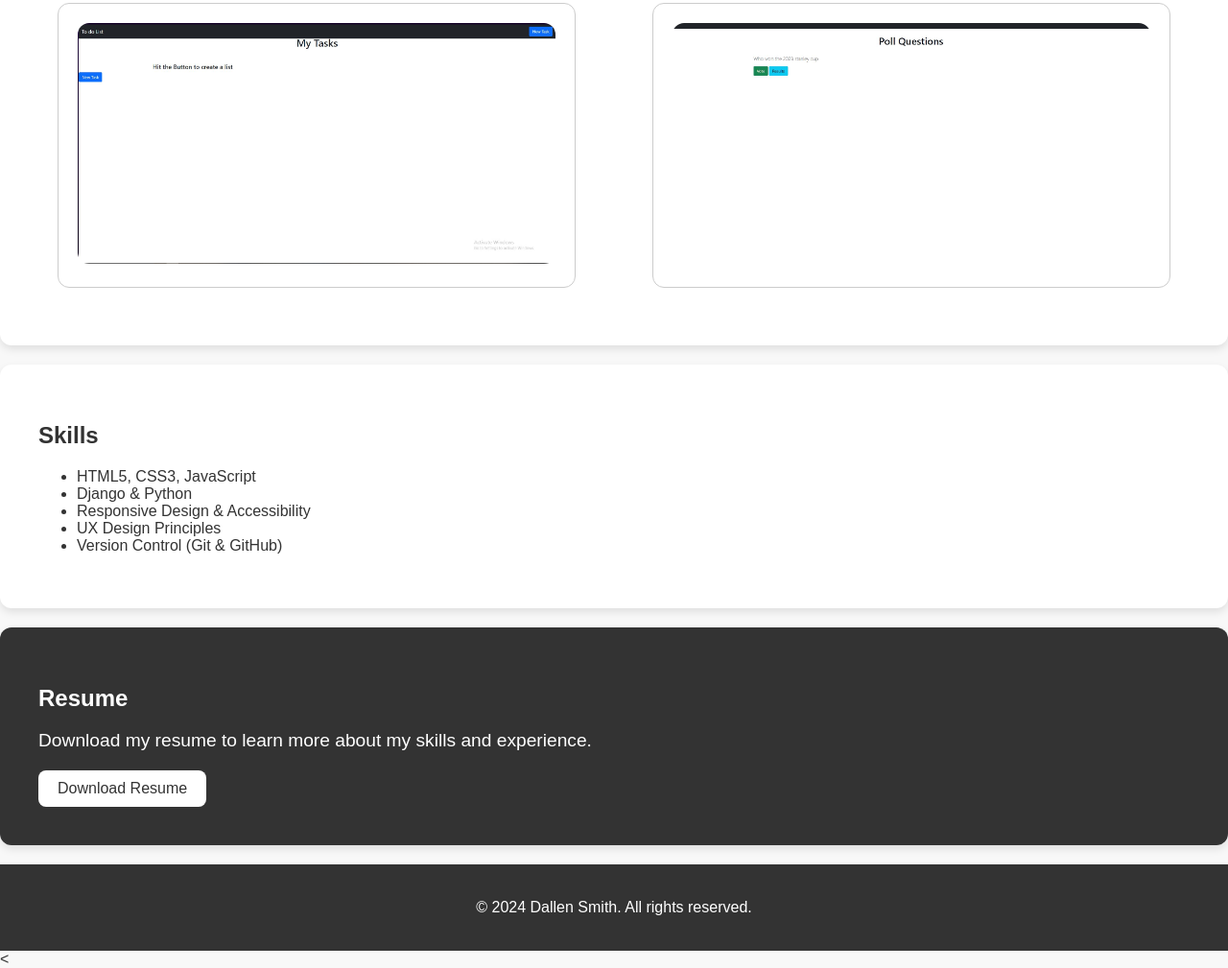
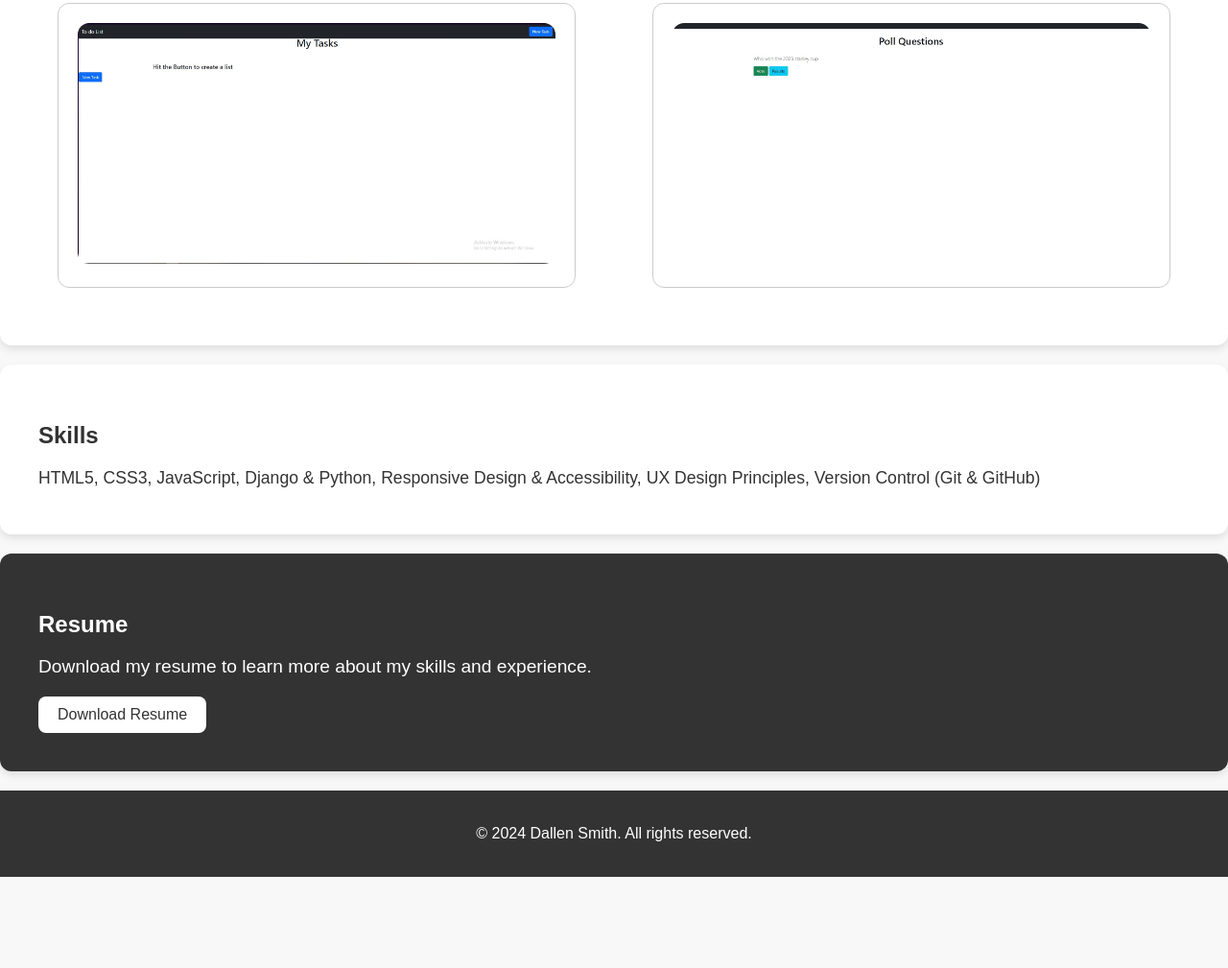
Before and after one commit to dallensmith93/Job-Portfolio, a plain HTML site: page index.html in a window 1280 px wide. Shown: the part 1136-2145 px from the top of the page at 96% size. After the commit the page ends 2050 px from the top, so only its background shows below. Drawn offline with Linux system fonts and the light colour scheme.

Commit message:
changed the Skills section to look nicer

```diff
--- a/index.html
+++ b/index.html
@@ -44,11 +44,11 @@
 
   <section id="skills">
     <h2>Skills</h2>
-    <ul>
-      <li>HTML5, CSS3, JavaScript</li>
-      <li>Django & Python</li>
-      <li>Responsive Design & Accessibility</li>
-      <li>UX Design Principles</li>
+    <ul class="skills-list">
+      <li>HTML5, CSS3, JavaScript,</li>
+      <li>Django & Python,</li>
+      <li>Responsive Design & Accessibility,</li>
+      <li>UX Design Principles,</li>
       <li>Version Control (Git & GitHub)</li>
     </ul>
   </section>
@@ -63,7 +63,7 @@
     <p>&copy; 2024 Dallen Smith. All rights reserved.</p>
   </footer>
 
-  <
+
   <script src="src/script.js"></script>
 </body>
 
--- a/src/styles.css
+++ b/src/styles.css
@@ -204,3 +204,17 @@ nav ul li a {
 nav ul li a:hover {
   color: #007BFF;
 }
+
+#skills .skills-list{
+  list-style-type: None;
+  padding: 0;
+  margin: 0;
+  display: flex;
+  gap: 5px;
+  flex-wrap: wrap;
+}
+
+#skills .skills-list li {
+  margin-bottom: 8px;
+  font-size: 1.1rem;
+}
```
